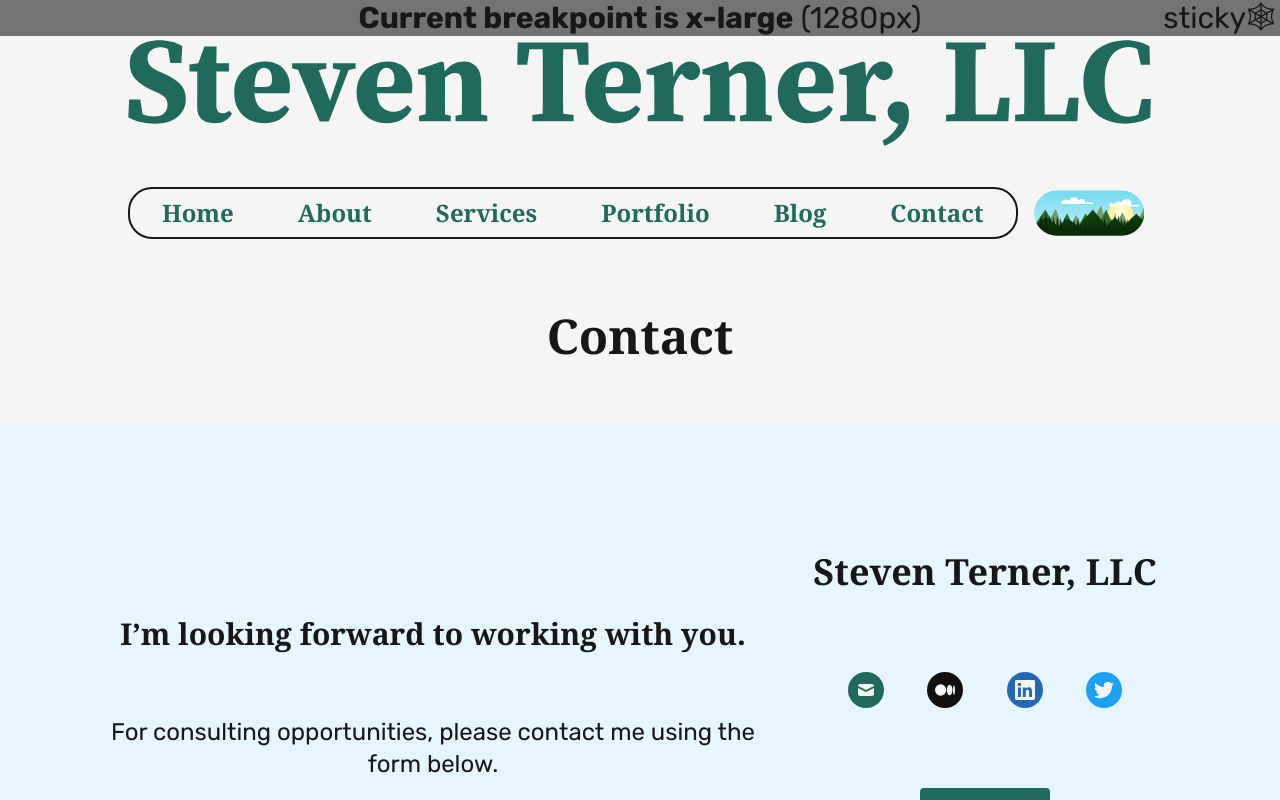
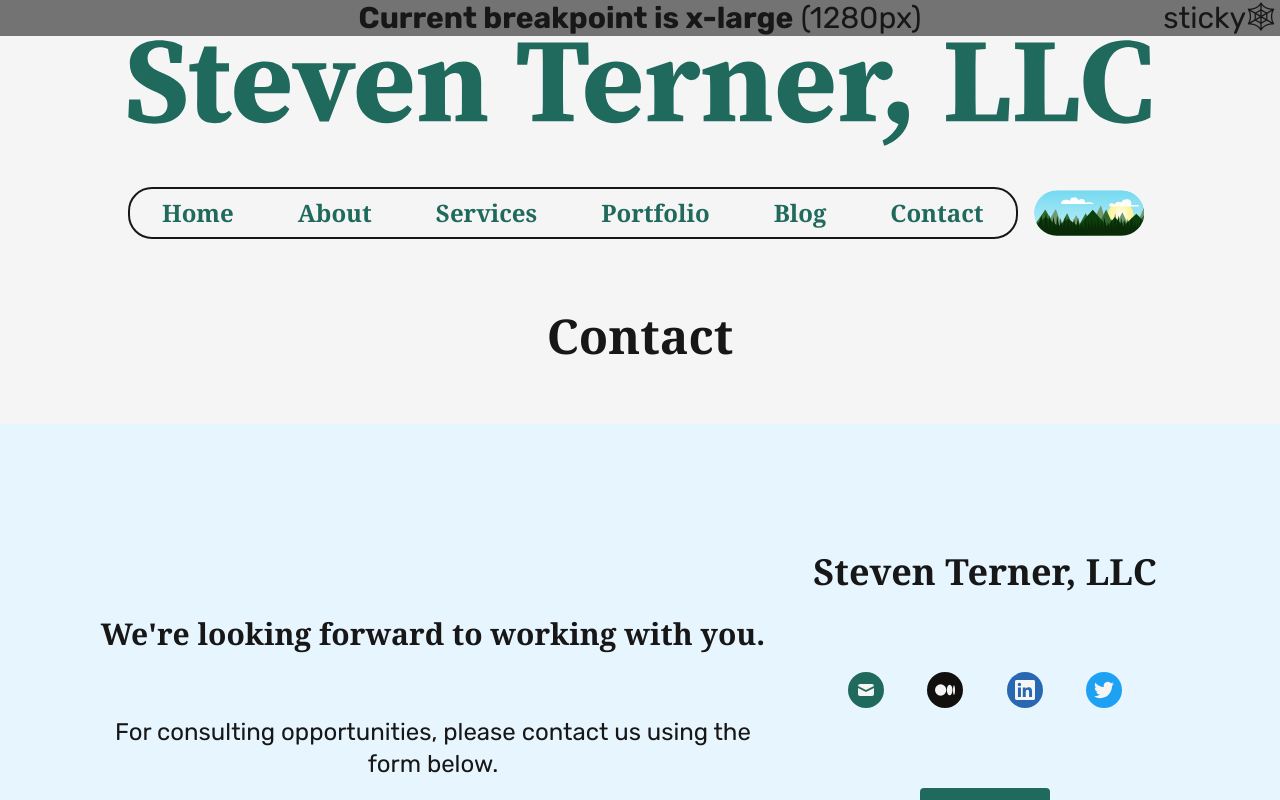
Before and after one commit to DoctorDerek/steven-terner.github.io, a Next.js app: page /contact in a window 1280 px wide. Shown: the top 800 px of the page. Built offline with nearby package versions, Linux system fonts and the light colour scheme; a web font is replaced by a local one.

Commit message:
Typo 1st person singular -> plural

```diff
--- a/pages/contact.js
+++ b/pages/contact.js
@@ -19,10 +19,10 @@ export default function Contact() {
         <div className="grid grid-cols-1 px-4 py-8 sm:px-6 sm:py-16 md:px-8 md:py-24 lg:px-16 lg:py-32 md:grid-cols-8">
           <div className="flex flex-col items-center justify-center col-span-5 py-16 space-y-16 leading-relaxed text-center">
             <h2 className="font-serif text-3xl font-bold">
-              I’m looking forward to working with you.
+              We're looking forward to working with you.
             </h2>
             <h3 className="text-2xl">
-              For consulting opportunities, please contact me using the form
+              For consulting opportunities, please contact us using the form
               below.
             </h3>
           </div>
```
